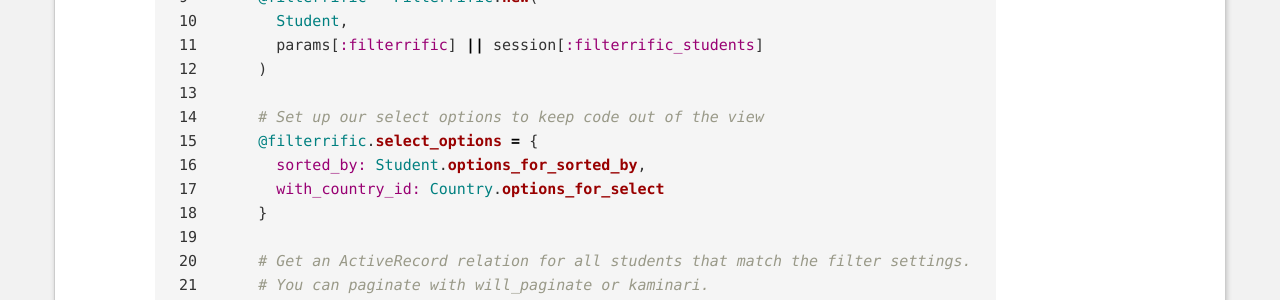
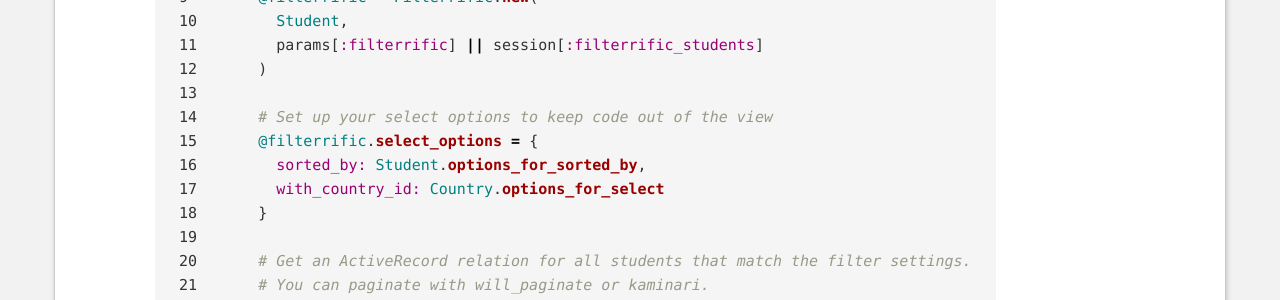
Before and after one commit to jhund/filterrific, a Jekyll site: the page built from pages/action_controller_api.md, in a window 1280 px wide and 900 px high, scrolled down 677 px. Shown: the part 152-452 px from the top of the window. Built offline with Jekyll 4.4.1, drawn with Linux system fonts in a browser that asks for light colours; Markdown is read by kramdown in place of the engine named in the settings.

Commit message:
Changed comment from first to second person to make it consistent in voice.

```diff
--- a/pages/action_controller_api.md
+++ b/pages/action_controller_api.md
@@ -38,7 +38,7 @@ class StudentsController < ApplicationController
       params[:filterrific] || session[:filterrific_students]
     )
 
-    # Set up our select options to keep code out of the view
+    # Set up your select options to keep code out of the view
     @filterrific.select_options = {
       sorted_by: Student.options_for_sorted_by,
       with_country_id: Country.options_for_select
```
